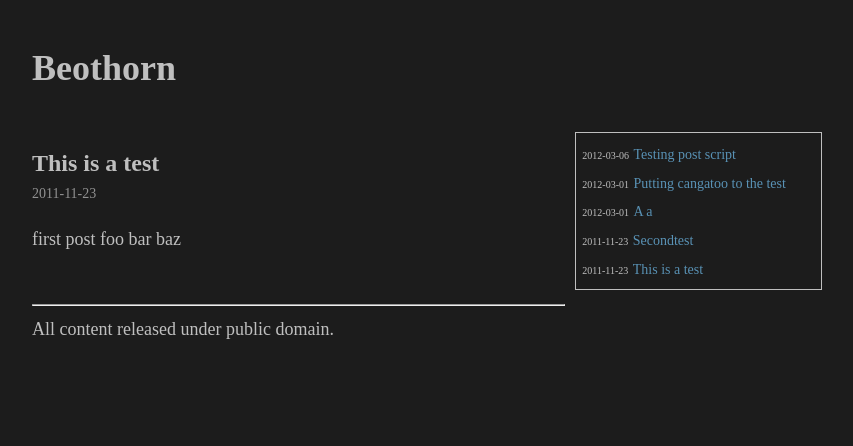
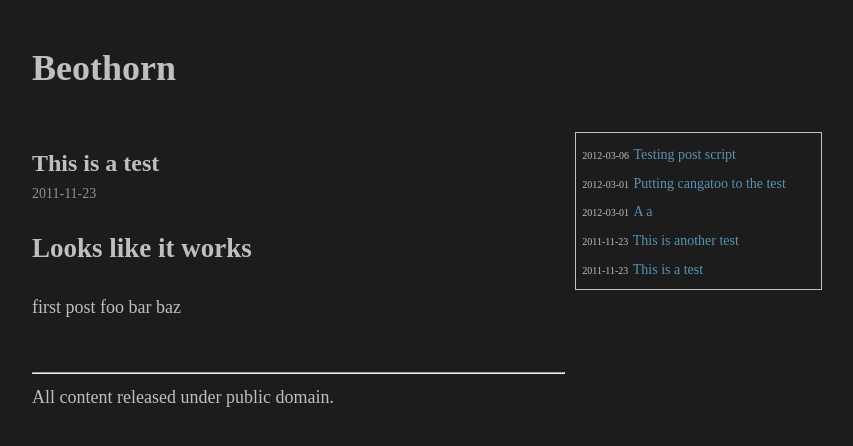
Before and after one commit to beothorn/SimpleGithubBlog, a Jekyll site: the page built from _posts/2011-11-23-First_post.md, in a window 1280 px wide. Shown: the top 446 px of the page, without its empty margins (208-1061 px from the left). Built offline with Jekyll 4.4.1, drawn with Linux system fonts in a browser that asks for light colours.

Commit message:
Experiments

```diff
--- a/_posts/2011-11-23-First_post.md
+++ b/_posts/2011-11-23-First_post.md
@@ -2,5 +2,8 @@
 title: This is a test
 layout: singlePost
 ---
+
+## Looks like it works
+
 first post
 foo bar baz
--- a/_posts/2011-11-23-secondTest.html
+++ b/_posts/2011-11-23-secondTest.html
@@ -1 +1,6 @@
-Testing posting script
+---
+title: This is another test
+layout: singlePost
+---
+
+Testing <h2>HTML</h2> post
```
